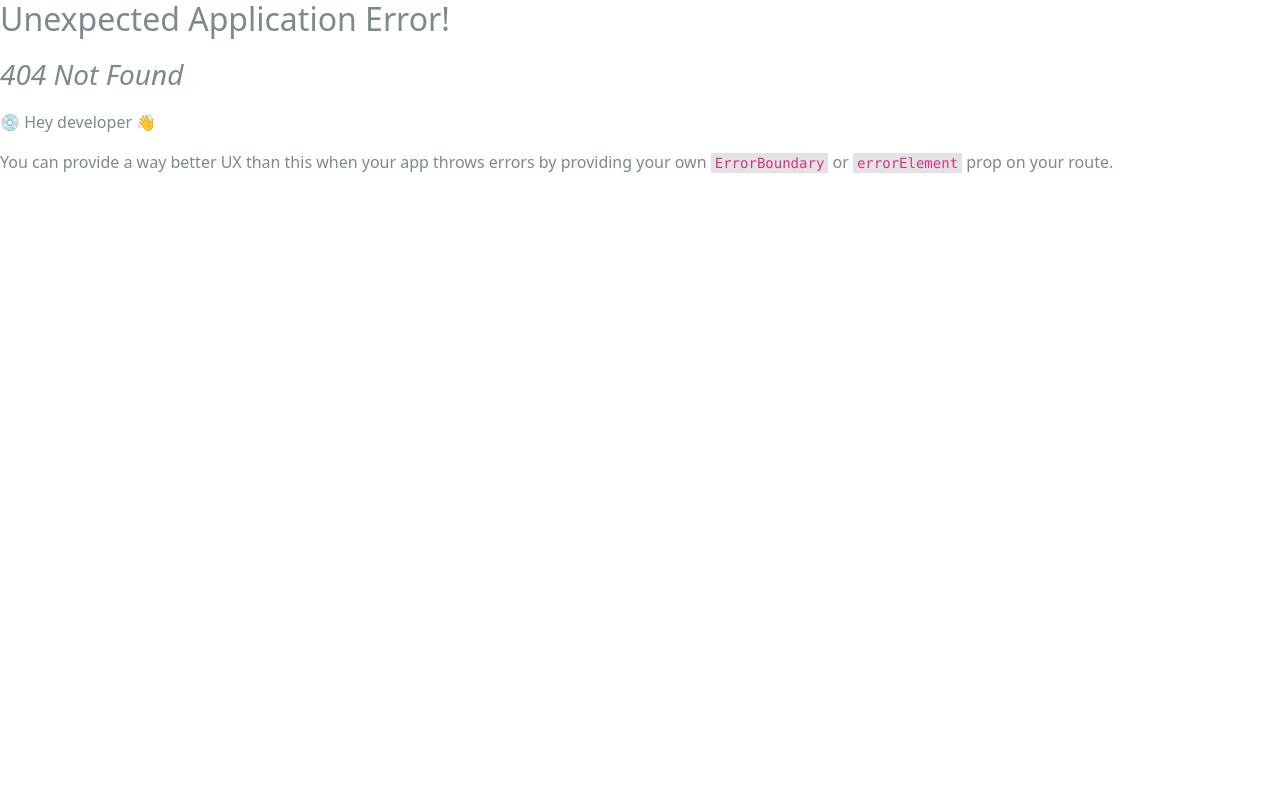
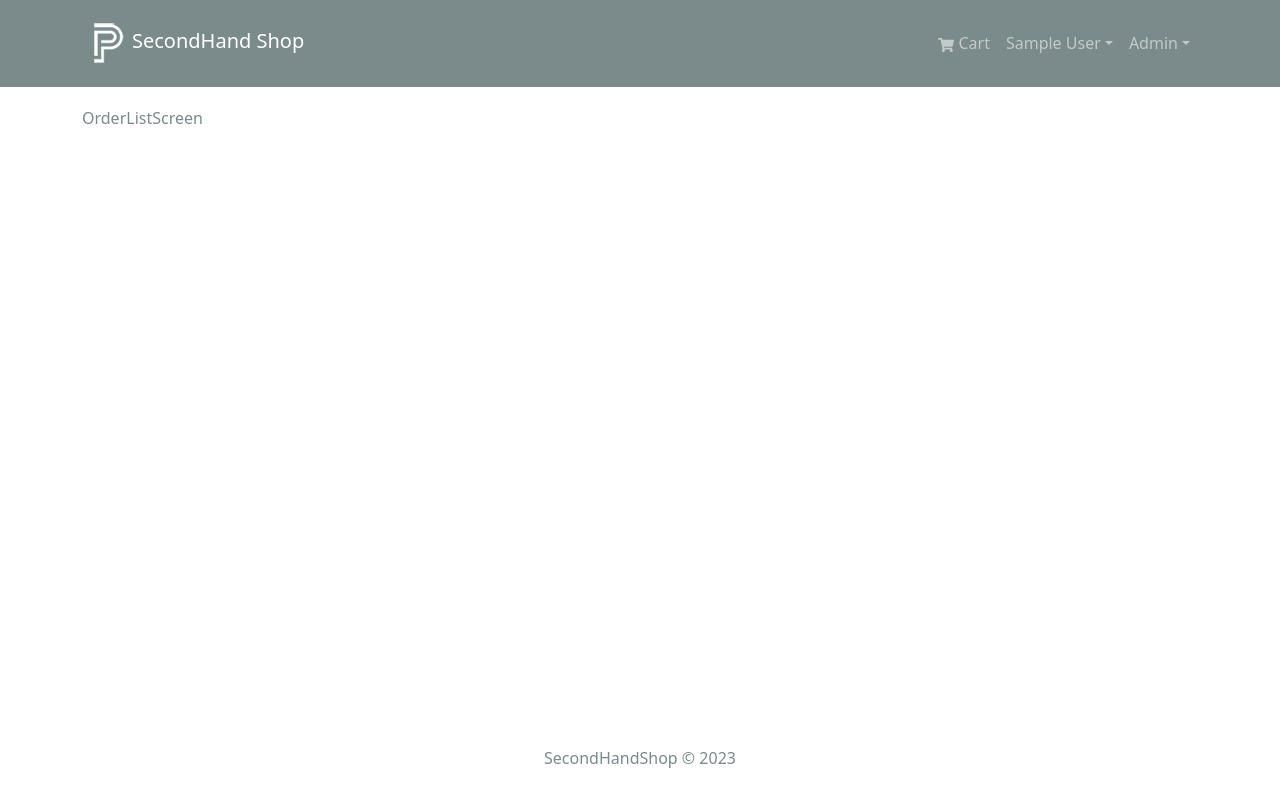
Before and after one commit to mbArturas/secondhandshop, a React (Create React App) app in the folder frontend/: page /admin/orderlist in a window 1280 px wide. Before the commit this address had no page. Built offline with nearby package versions, Linux system fonts and the light colour scheme; sample sign-in values are in the browser's storage.

Commit message:
Admin Route Component

```diff
--- /dev/null
+++ b/frontend/src/components/AdminRoute.jsx
@@ -0,0 +1,12 @@
+import { Navigate, Outlet } from 'react-router-dom';
+import { useSelector } from 'react-redux';
+
+const AdminRoute = () => {
+  const { userInfo } = useSelector((state) => state.auth);
+  return userInfo && userInfo.isAdmin ? (
+    <Outlet />
+  ) : (
+    <Navigate to='/login' replace />
+  );
+};
+export default AdminRoute;
--- a/frontend/src/components/Header.jsx
+++ b/frontend/src/components/Header.jsx
@@ -66,6 +66,19 @@
                   </Nav.Link>
                 </LinkContainer>
               )}
+              {userInfo && userInfo.isAdmin && (
+                <NavDropdown title='Admin' id='adminmenu'>
+                  <LinkContainer to='/admin/productlist'>
+                    <NavDropdown.Item>Products</NavDropdown.Item>
+                  </LinkContainer>
+                  <LinkContainer to='/admin/userlist'>
+                    <NavDropdown.Item>Users</NavDropdown.Item>
+                  </LinkContainer>
+                  <LinkContainer to='/admin/orderlist'>
+                    <NavDropdown.Item>Orders</NavDropdown.Item>
+                  </LinkContainer>
+                </NavDropdown>
+              )}
             </Nav>
           </Navbar.Collapse>
         </Container>
--- a/frontend/src/index.js
+++ b/frontend/src/index.js
@@ -15,6 +15,7 @@
 import App from './App';
 import reportWebVitals from './reportWebVitals';
 import PrivateRoute from './components/PrivatRoute';
+import AdminRoute from './components/AdminRoute';
 import HomeScreen from './screens/HomeScreen';
 import ProductScreen from './screens/ProductScreen';
 import CartScreen from './screens/CartScreen';
@@ -25,6 +26,7 @@
 import PlaceOrderScreen from './screens/PlaceOrderScreen';
 import OrderScreen from './screens/OrderScreen';
 import ProfileScreen from './screens/ProfileScreen';
+import OrderListScreen from './screens/admin/OrderListScreen';
 
 const router = createBrowserRouter(
   createRoutesFromElements(
@@ -42,6 +44,10 @@
         <Route path='/order/:id' element={<OrderScreen />} />
         <Route path='/profile' element={<ProfileScreen />} />
       </Route>
+
+      <Route path='' element={<AdminRoute />}>
+        <Route path='/admin/orderlist' element={<OrderListScreen />} />
+      </Route>
     </Route>
   )
 );
--- /dev/null
+++ b/frontend/src/screens/admin/OrderListScreen.jsx
@@ -0,0 +1,5 @@
+const OrderListScreen = () => {
+  return <div>OrderListScreen</div>;
+};
+
+export default OrderListScreen;
```
